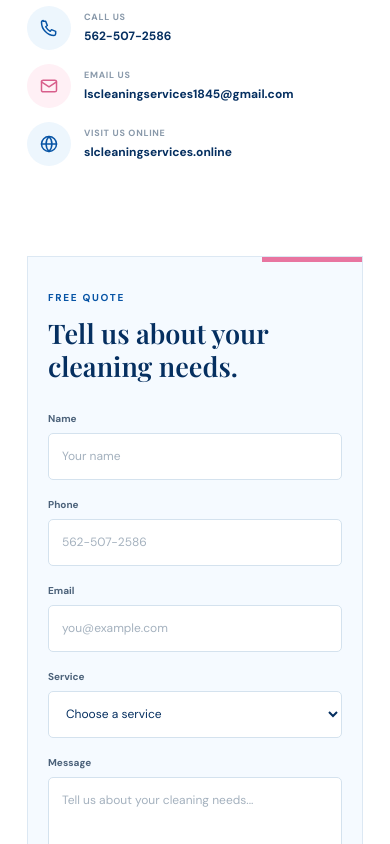
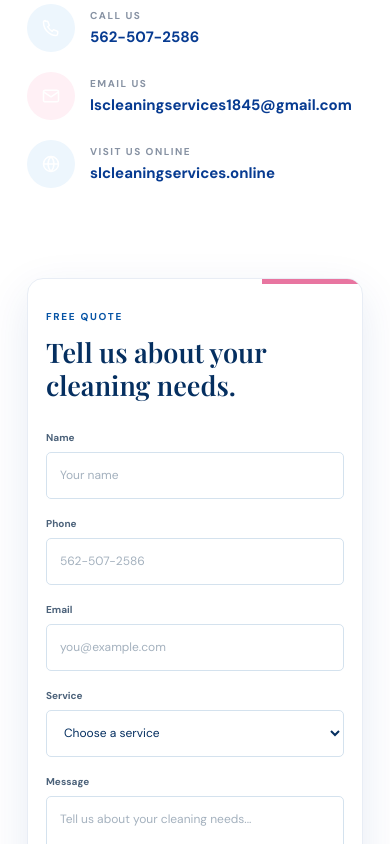
Before and after one commit to rus-sell9/website, a React (Vite) app: page / in a window 390 px wide. Shown: the part 6600-7444 px from the top of the page. Built offline with nearby package versions, Linux system fonts and the light colour scheme.

Commit message:
Add styles for contact and quote form sections

```diff
--- a/src/App.css
+++ b/src/App.css
@@ -1784,3 +1784,408 @@
     transition-duration: 0.01ms !important;
   }
 }
+
+/* =========================================================
+   CONTACT / QUOTE FORM
+========================================================= */
+
+.contact-section {
+  padding: 100px 0;
+  background: #ffffff;
+}
+
+.contact-heading {
+  text-align: center;
+  max-width: 700px;
+  margin: 0 auto 55px;
+}
+
+.section-eyebrow {
+  display: inline-block;
+  margin-bottom: 12px;
+  color: #e875a0;
+  font-size: 12px;
+  font-weight: 800;
+  letter-spacing: 3px;
+}
+
+.contact-heading h2 {
+  margin: 0 0 15px;
+  color: #073b91;
+  font-size: clamp(36px, 5vw, 52px);
+  font-weight: 800;
+}
+
+.contact-heading p {
+  margin: 0;
+  color: #68758a;
+  font-size: 17px;
+  line-height: 1.7;
+}
+
+.contact-wrapper {
+  display: grid;
+  grid-template-columns: 0.8fr 1.2fr;
+  gap: 60px;
+  max-width: 1150px;
+  margin: 0 auto;
+  align-items: start;
+}
+
+/* LEFT SIDE */
+
+.contact-info {
+  padding-top: 25px;
+}
+
+.contact-accent {
+  width: 55px;
+  height: 5px;
+  background: #e875a0;
+  border-radius: 20px;
+  margin-bottom: 25px;
+}
+
+.contact-info h3 {
+  color: #073b91;
+  font-size: 32px;
+  line-height: 1.2;
+  margin: 0 0 18px;
+}
+
+.contact-info > p {
+  color: #68758a;
+  line-height: 1.8;
+  font-size: 16px;
+  max-width: 420px;
+}
+
+.contact-details {
+  margin-top: 35px;
+  display: flex;
+  flex-direction: column;
+  gap: 20px;
+}
+
+.contact-details a {
+  display: flex;
+  align-items: center;
+  gap: 15px;
+  text-decoration: none;
+  color: inherit;
+}
+
+.contact-icon {
+  width: 48px;
+  height: 48px;
+  min-width: 48px;
+  border-radius: 50%;
+  display: flex;
+  align-items: center;
+  justify-content: center;
+  color: white;
+  font-size: 20px;
+}
+
+.contact-icon.blue {
+  background: #0754b8;
+}
+
+.contact-icon.pink {
+  background: #e875a0;
+}
+
+.contact-details small {
+  display: block;
+  color: #8792a3;
+  font-size: 10px;
+  font-weight: 800;
+  letter-spacing: 1.5px;
+  margin-bottom: 3px;
+}
+
+.contact-details strong {
+  display: block;
+  color: #073b91;
+  font-size: 15px;
+  word-break: break-word;
+}
+
+/* FORM */
+
+.quote-form {
+  background: #ffffff;
+  border-radius: 22px;
+  padding: 38px;
+  border: 1px solid #e8edf5;
+  box-shadow:
+    0 15px 45px rgba(7, 59, 145, 0.10);
+}
+
+.form-grid {
+  display: grid;
+  grid-template-columns: repeat(2, minmax(0, 1fr));
+  gap: 20px;
+}
+
+.form-field {
+  min-width: 0;
+}
+
+.form-field.full {
+  grid-column: 1 / -1;
+}
+
+.form-field label {
+  display: block;
+  margin-bottom: 8px;
+  color: #17345f;
+  font-size: 13px;
+  font-weight: 700;
+}
+
+.form-field input,
+.form-field select,
+.form-field textarea {
+  display: block;
+  width: 100%;
+  max-width: 100%;
+  box-sizing: border-box;
+
+  border: 1px solid #dbe2ed;
+  border-radius: 10px;
+
+  background: #ffffff;
+  color: #17345f;
+
+  padding: 14px 15px;
+
+  font-family: inherit;
+  font-size: 15px;
+
+  outline: none;
+
+  transition:
+    border-color 0.2s ease,
+    box-shadow 0.2s ease;
+}
+
+.form-field input,
+.form-field select {
+  height: 50px;
+}
+
+.form-field textarea {
+  min-height: 130px;
+  resize: vertical;
+}
+
+.form-field input::placeholder,
+.form-field textarea::placeholder {
+  color: #a1aab8;
+}
+
+.form-field input:focus,
+.form-field select:focus,
+.form-field textarea:focus {
+  border-color: #0754b8;
+
+  box-shadow:
+    0 0 0 3px rgba(7, 84, 184, 0.10);
+}
+
+.form-submit {
+  margin-top: 5px;
+}
+
+.quote-submit {
+  width: 100%;
+  min-height: 54px;
+
+  border: 0;
+  border-radius: 10px;
+
+  background: #0754b8;
+  color: #ffffff;
+
+  font-family: inherit;
+  font-size: 14px;
+  font-weight: 800;
+  letter-spacing: 0.3px;
+
+  cursor: pointer;
+
+  display: flex;
+  align-items: center;
+  justify-content: center;
+  gap: 12px;
+
+  transition:
+    transform 0.2s ease,
+    background 0.2s ease,
+    box-shadow 0.2s ease;
+}
+
+.quote-submit:hover {
+  background: #06448f;
+
+  transform: translateY(-1px);
+
+  box-shadow:
+    0 8px 20px rgba(7, 84, 184, 0.22);
+}
+
+.quote-submit:disabled {
+  opacity: 0.65;
+  cursor: not-allowed;
+  transform: none;
+}
+
+.quote-submit span {
+  font-size: 20px;
+}
+
+.form-note {
+  text-align: center;
+  margin: 12px 0 0;
+
+  color: #8994a5;
+  font-size: 12px;
+}
+
+.form-status {
+  padding: 14px 16px;
+  border-radius: 10px;
+  font-size: 14px;
+  line-height: 1.5;
+}
+
+.form-status.sending {
+  background: #f0f6ff;
+  color: #0754b8;
+  border: 1px solid #d7e6fb;
+}
+
+.form-status.success {
+  background: #edf9f2;
+  color: #19713c;
+  border: 1px solid #ccebd7;
+}
+
+.form-status.error {
+  background: #fff1f4;
+  color: #b52d55;
+  border: 1px solid #f4cad7;
+}
+
+
+/* =========================================================
+   TABLET
+========================================================= */
+
+@media (max-width: 900px) {
+  .contact-wrapper {
+    grid-template-columns: 1fr;
+    gap: 40px;
+  }
+
+  .contact-info {
+    text-align: center;
+  }
+
+  .contact-accent {
+    margin-left: auto;
+    margin-right: auto;
+  }
+
+  .contact-info > p {
+    margin-left: auto;
+    margin-right: auto;
+  }
+
+  .contact-details {
+    align-items: center;
+  }
+}
+
+
+/* =========================================================
+   MOBILE
+========================================================= */
+
+@media (max-width: 600px) {
+
+  .contact-section {
+    padding: 70px 0;
+  }
+
+  .contact-heading {
+    margin-bottom: 35px;
+  }
+
+  .contact-heading h2 {
+    font-size: 34px;
+  }
+
+  .contact-heading p {
+    font-size: 15px;
+  }
+
+  .contact-wrapper {
+    width: 100%;
+    gap: 30px;
+  }
+
+  .contact-info h3 {
+    font-size: 27px;
+  }
+
+  .contact-details {
+    align-items: stretch;
+  }
+
+  .contact-details a {
+    justify-content: flex-start;
+  }
+
+  .quote-form {
+    width: 100%;
+    box-sizing: border-box;
+    padding: 24px 18px;
+    border-radius: 16px;
+  }
+
+  .form-grid {
+    grid-template-columns: 1fr;
+    gap: 17px;
+  }
+
+  .form-field.full {
+    grid-column: auto;
+  }
+
+  /*
+     IMPORTANT:
+     16px prevents iPhone Safari
+     from zooming when typing.
+  */
+
+  .form-field input,
+  .form-field select,
+  .form-field textarea {
+    font-size: 16px;
+  }
+
+  .form-field input,
+  .form-field select {
+    height: 52px;
+  }
+
+  .form-field textarea {
+    min-height: 140px;
+  }
+
+  .quote-submit {
+    min-height: 56px;
+  }
+}
```
